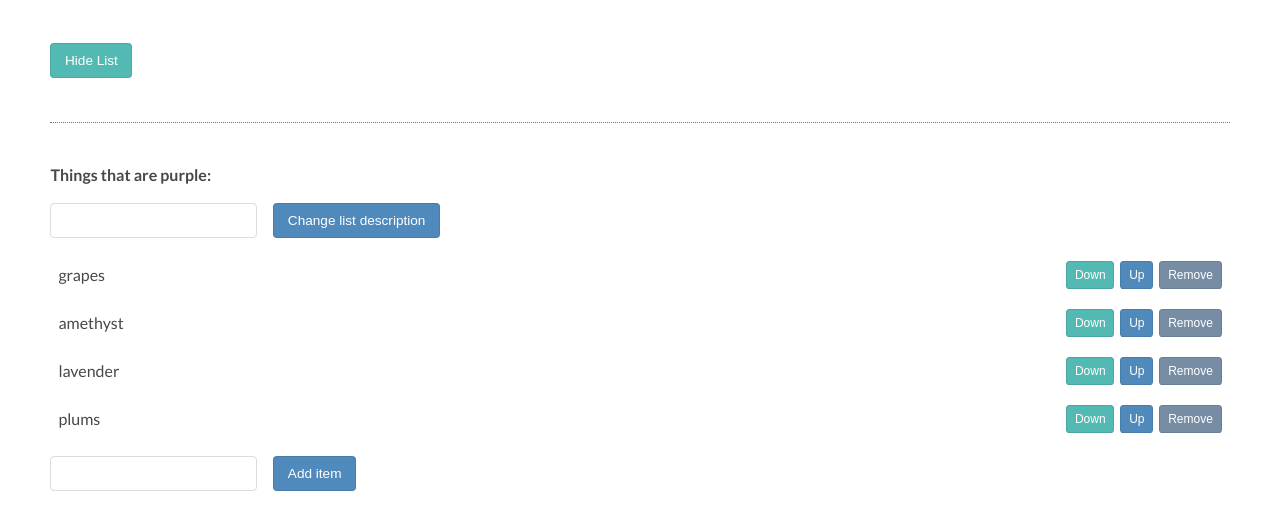
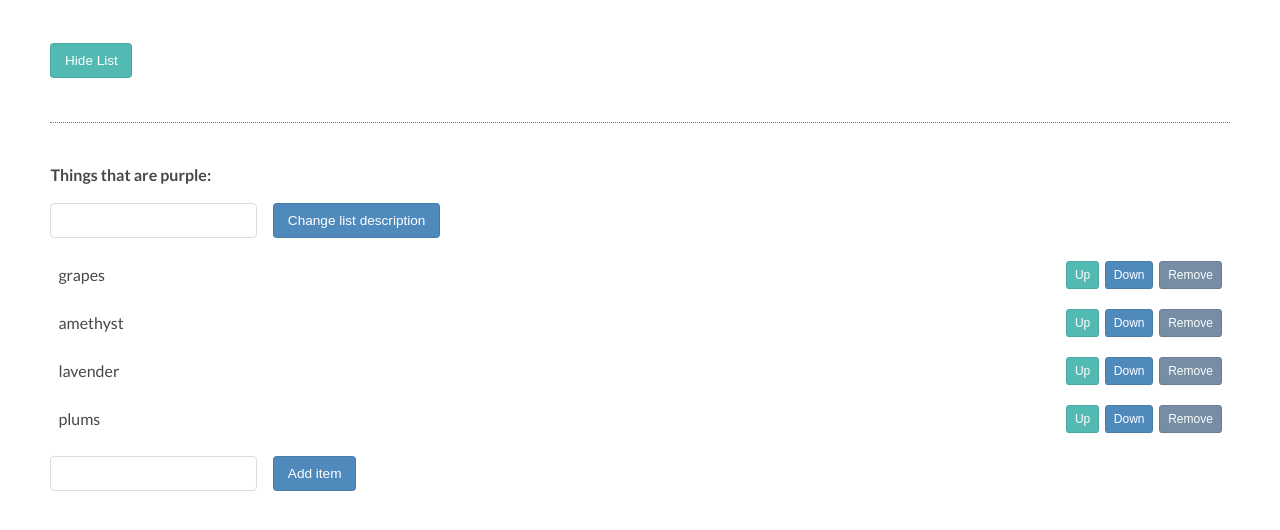
Before and after one commit to WebDevBrum/Treehouse-List-App, a plain HTML site: page index.html in a window 1280 px wide. Shown: the part 146-676 px from the top of the page. Drawn offline with Linux system fonts and the light colour scheme.

Commit message:
Up/down/remove now created with javascript only
Functionality added so new list items include buttons

```diff
--- a/app.js
+++ b/app.js
@@ -6,8 +6,30 @@ const descriptionButton = document.querySelector('button.description');
 const listUl = listDiv.querySelector('ul'); // notice how query selector was used more locally
 const addItemInput = document.querySelector('input.addItemInput');
 const addItemButton = document.querySelector('button.addItemButton');
+const lis = listUl.children;
 // const removeItemButton = document.querySelector('button.removeItemButton');
 
+function attachListItemButtons(li) {
+    let up = document.createElement('button')
+    up.className = 'up';
+    up.textContent = 'Up';
+    li.appendChild(up);
+
+    let down = document.createElement('button')
+    down.className = 'down';
+    down.textContent = 'Down';
+    li.appendChild(down);
+
+    let remove = document.createElement('button')
+    remove.className = 'remove';
+    remove.textContent = 'Remove';
+    li.appendChild(remove);
+}
+
+// attaches buttons to items on load
+for (let i = 0; i < lis.length; i += 1) {
+    attachListItemButtons(lis[i]);
+}
 
 listUl.addEventListener('click', (event) => { // was mouseover for uppercase hover , AND LISTENER WAS ORIGINALLY listDiv
   if(event.target.tagName == 'BUTTON'){// WAS LI
@@ -61,10 +83,12 @@ descriptionButton.addEventListener('click', () => {
   descriptionInput.value = '';
 });
 
+//also attaches up/down/remove buttons
 addItemButton.addEventListener('click', () => {
     let ul = document.getElementsByTagName('ul')[0];
     let li = document.createElement('li');
     li.textContent = addItemInput.value;
+    attachListItemButtons(li);
     ul.appendChild(li);
     addItemInput.value = '';
 });
--- a/index.html
+++ b/index.html
@@ -14,26 +14,10 @@
       <button class="description">Change list description</button>
 
       <ul>
-        <li>grapes
-          <button class="down">Down</button>
-          <button class="up">Up</button>
-          <button class="remove">Remove</button>
-        </li>
-        <li>amethyst
-          <button class="down">Down</button>
-          <button class="up">Up</button>
-          <button class="remove">Remove</button>
-        </li>
-        <li>lavender
-          <button class="down">Down</button>
-          <button class="up">Up</button>
-          <button class="remove">Remove</button>
-        </li>
-        <li>plums
-          <button class="down">Down</button>
-          <button class="up">Up</button>
-          <button class="remove">Remove</button>
-        </li>
+        <li>grapes</li>
+        <li>amethyst</li>
+        <li>lavender</li>
+        <li>plums</li>
       </ul>
       <input type="text" class="addItemInput">
       <button class="addItemButton">Add item</button>
```
